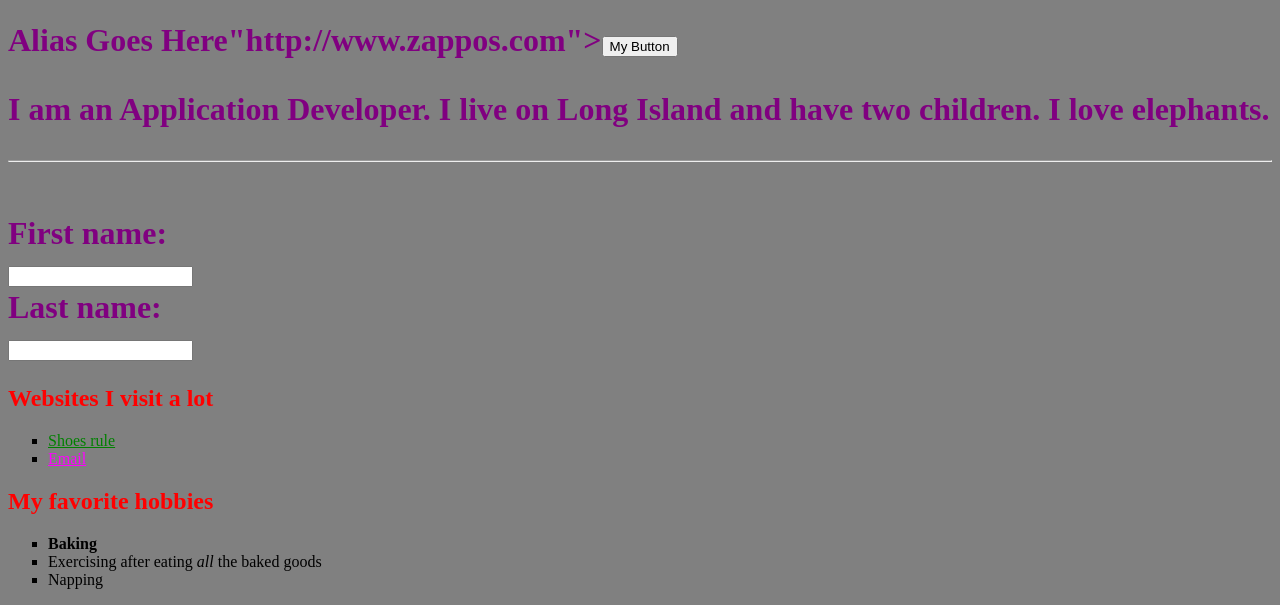
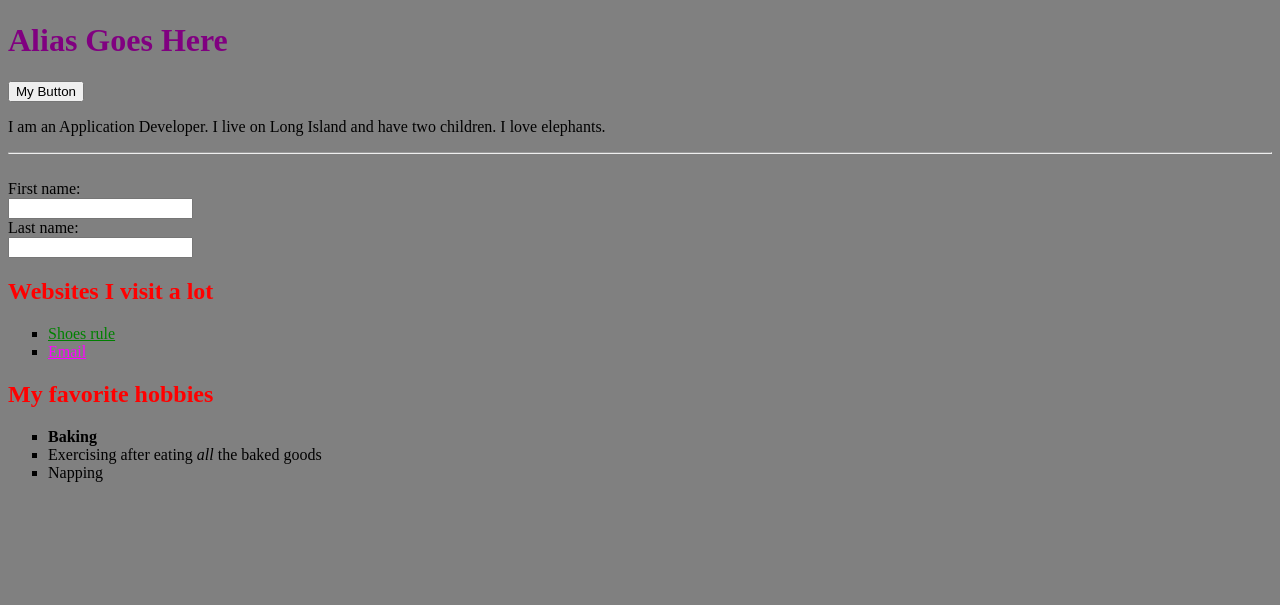
Before and after one commit to ejje/ejje.github.io, a plain HTML site: page index.html in a window 1280 px wide. Shown: the part 207-812 px from the top of the page. Drawn offline with Linux system fonts and the light colour scheme.

Commit message:
FirstTry4

```diff
--- a/index.html
+++ b/index.html
@@ -9,7 +9,7 @@
     <img src="http://bioweb.uwlax.edu/bio203/s2007/shah_rach/AfricanElephant111.jpg" height="192">
     <img src="http://twistedsifter.files.wordpress.com/2012/05/cute-baby-elephant-9.jpg" alt="Smiley face" height="142" >
 
-    <h1>Alias Goes Here"http://www.zappos.com"><button>My Button</button></a>
+    <h1>Alias Goes Here</h1><a href="http://www.zappos.com"><button>My Button</button></a>
     <p>I am an Application Developer.  I live on Long Island and have two children.  I love elephants.</p>
     <hr>
     <br>
```
